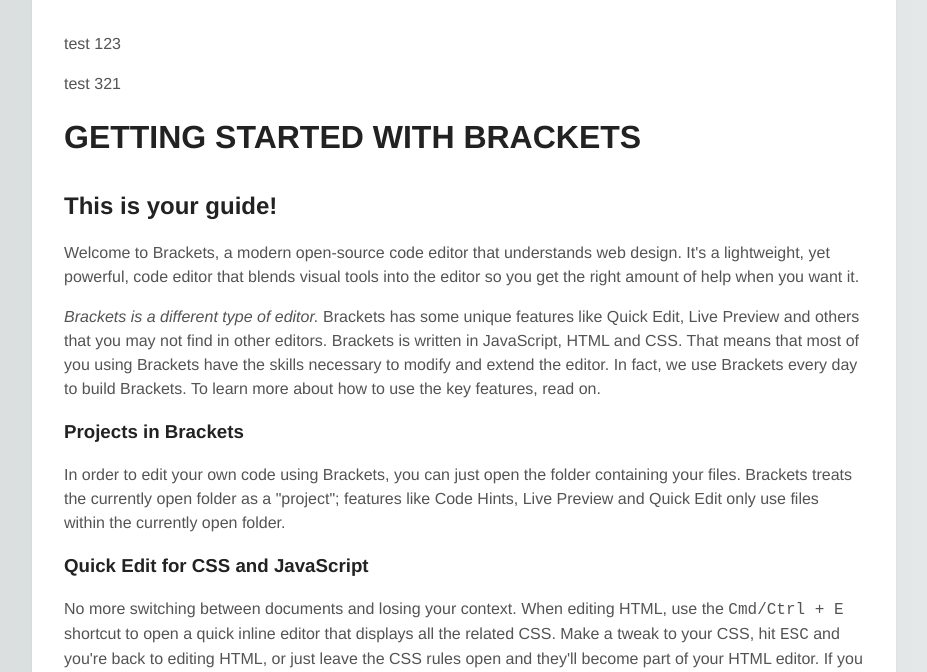
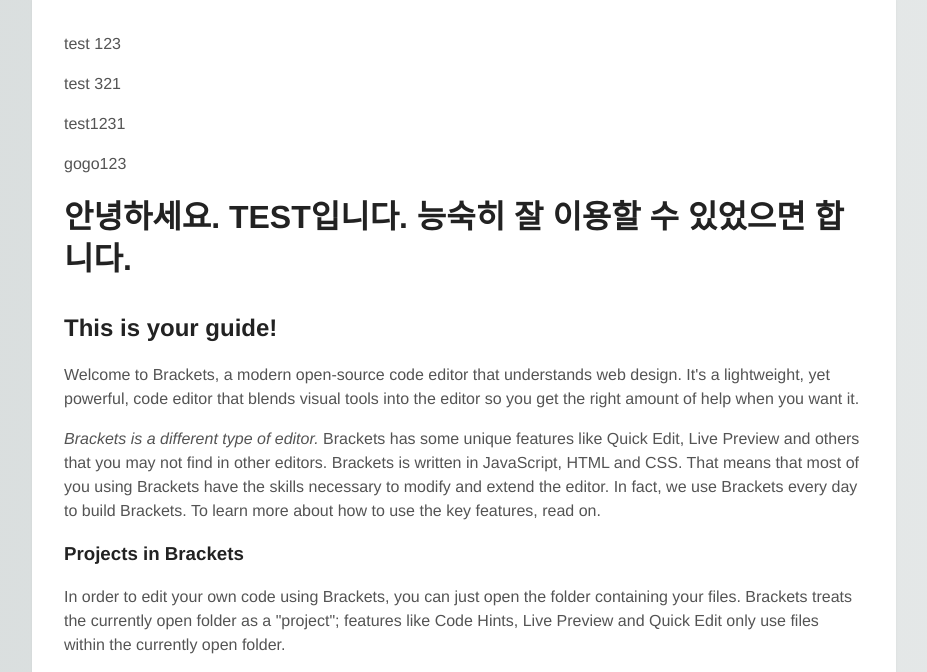
Before and after one commit to MKYun/UX-UI-Startkit, a plain HTML site: page index.html in a window 1280 px wide. Shown: the top 672 px of the page, without its empty margins (176-1103 px from the left). Drawn offline with Linux system fonts and the light colour scheme.

Commit message:
첫번째 테스트 입니다.

```diff
--- a/index.html
+++ b/index.html
@@ -2,6 +2,8 @@
 <html>
     test 123
     <p>test 321</p>
+    <p>test1231</p>
+    <p>gogo123</p>
 <head>
     <meta charset="utf-8">
     <meta http-equiv="X-UA-Compatible" content="IE=edge">
@@ -12,7 +14,7 @@
 
 <body>
 
-    <h1>GETTING STARTED WITH BRACKETS</h1>
+    <h1>안녕하세요. TEST입니다. 능숙히 잘 이용할 수 있었으면 합니다.</h1>
     <h2>This is your guide!</h2>
 
     <!--
```
